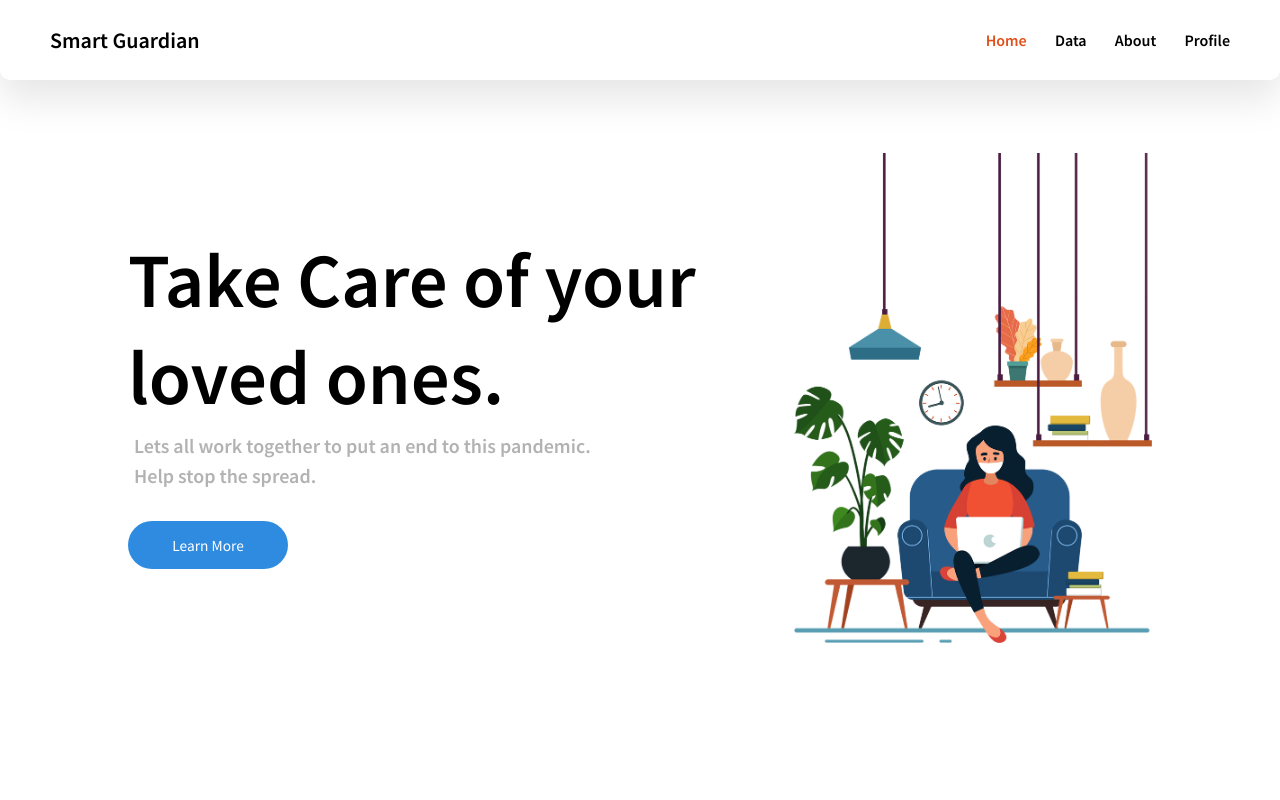
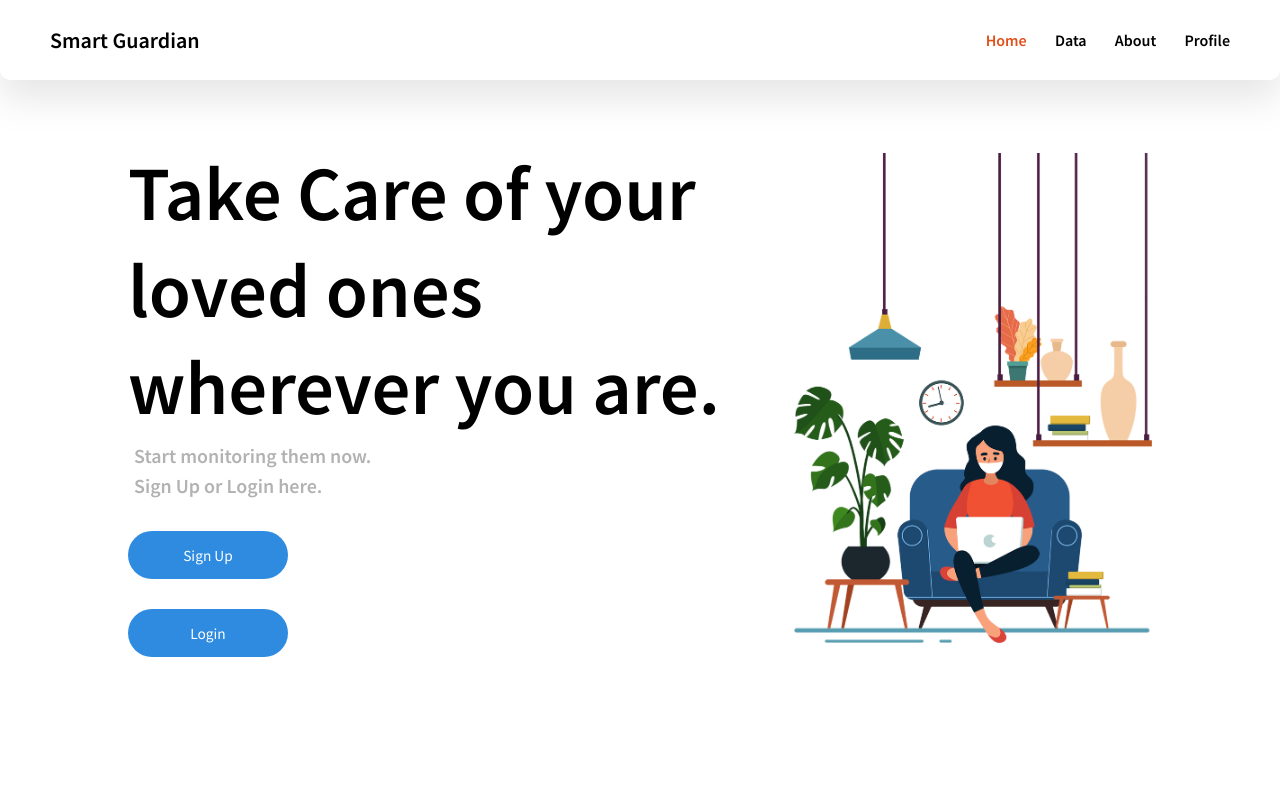
Before and after one commit to meltzer5312/iot-website, a plain HTML site: page index.html in a window 1280 px wide. Shown: the top 800 px of the page. Drawn offline with nearby package versions, Linux system fonts and the light colour scheme.

Commit message:
Update index.html

```diff
--- a/index.html
+++ b/index.html
@@ -27,10 +27,13 @@
 
         <div class="landing">
             <div class="landingText" data-aos="fade-up" data-aos-duration="1000">
-                <h1>Take Care of your loved ones.<span style="color:#e0501b;font-size: 4vw"></span> </h1>
-                <h3>Lets all work together to put an end to this pandemic. <br> Help stop the spread.</h3>
+                <h1>Take Care of your loved ones wherever you are.<span style="color:#e0501b;font-size: 4vw"></span> </h1>
+                <h3>Start monitoring them now.<br> Sign Up or Login here.</h3>
                 <div class="btn">
-                    <a href="#">Learn More</a>
+                    <a href="#">Sign Up</a>
+                </div>
+                <div class="btn">
+                    <a href="#">Login</a>
                 </div>
             </div>
             <div class="landingImage" data-aos="fade-down" data-aos-duration="2000">
```
